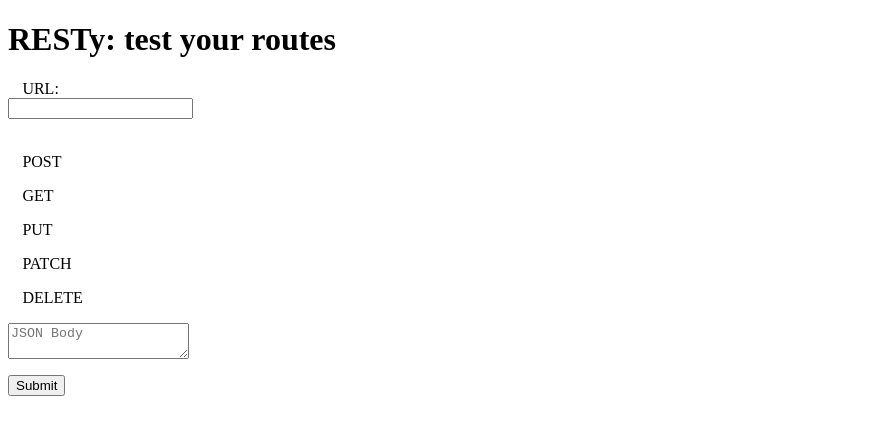
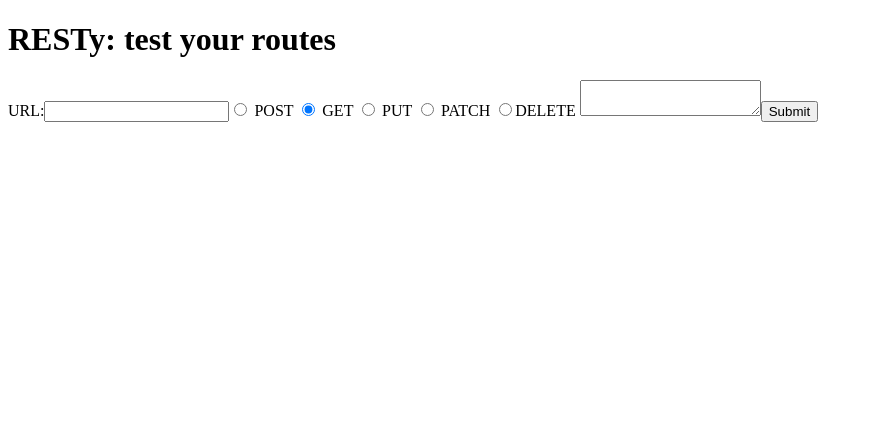
Before and after one commit to dorjepadma/RESTy, a React app: page / in a window 1280 px wide. Shown: the top 434 px of the page, without its empty margins (0-873 px from the left). Built offline with nearby package versions, Linux system fonts and the light colour scheme.

Commit message:
fixed app

```diff
--- a/src/components/App/App.jsx
+++ b/src/components/App/App.jsx
@@ -1,6 +1,6 @@
 import React from 'react';
-import Request from '../Request/Request';
+import Resty from '../../container/Resty';
 
 export default function App() {
-  return <Request />;
+  return <Resty />;
 }
--- a/src/components/Request/Request.js
+++ b/src/components/Request/Request.js
@@ -1,71 +1,70 @@
 import React from 'react';
 import PropTypes from 'prop-types';
-import styles from './Request.css';
+// import styles from './Request.css';
 import Header from '../Header';
 
-const Request = ({ url, body, onChange, onSubmit }) => (
-  <>
-    <form className={styles.Request} onSubmit={onSubmit}>
+const Request = ({ url, method, body, onChange, onSubmit }) => (
+
+  <form onSubmit={onSubmit}>
     <Header></Header>
     <label> URL:
-        <input type="text" value={url} onChange={onChange} />
+      <input type='text' name='url' value={url} onChange={onChange} />
     </label>
-
-      <>
     <input
-          id="POST"
-          type="radio"
-          name="method"
-          value="post"
+      id='POST'
+      type='radio'
+      name='method'
+      value='POST'
+      checked={method === 'POST'}
       onChange={onChange}
     />
-        <label htmlFor="POST"> POST </label>
+    <label htmlFor='POST'> POST </label>
     <input
-          id="GET"
-          type="radio"
-          name="method"
-          value="get"
+      id='GET'
+      type='radio'
+      name='method'
+      value='GET'
+      checked={method === 'GET'}
       onChange={onChange}
     />
-        <label htmlFor="GET"> GET </label>
+    <label htmlFor='GET'> GET </label>
     <input
-          id="PUT"
-          type="radio"
-          name="method"
-          value="put"
+      id='PUT'
+      type='radio'
+      name='method'
+      value='PUT'
+      checked={method === 'PUT'}
       onChange={onChange}
     />
-        <label htmlFor="PUT"> PUT </label>
+    <label htmlFor='PUT'> PUT </label>
     <input
-          id="PATCH"
-          type="radio"
-          name="method"
-          value="patch"
+      id='PATCH'
+      type='radio'
+      name='method'
+      value='PATCH'
+      checked={method === 'PATCH'}
       onChange={onChange}
     />
-        <label htmlFor="PATCH"> PATCH </label>
+    <label htmlFor='PATCH'> PATCH </label>
     <input
-          id="DELETE"
-          type="radio"
-          name="method"
-          value="delete"
+      id='DELETE'
+      type='radio'
+      name='method'
+      value='DELETE'
+      checked={method === 'DELETE'}
       onChange={onChange}
     />
-        <label htmlFor="DELETE">DELETE </label>
-      </>
+    <label htmlFor='DELETE'>DELETE </label>
 
     <textarea
-        placeholder="JSON Body"
-        name="body"
+      name='body'
       value={body}
       onChange={onChange}
     >
     </textarea>
 
-      <button type="submit">Submit</button>
-
+    <button type='submit'>Submit</button>
   </form>
-  </>
 );
 
 Request.propTypes = {
@@ -73,6 +72,7 @@ Request.propTypes = {
   body: PropTypes.string.isRequired,
   onChange: PropTypes.func.isRequired,
   onSubmit: PropTypes.func.isRequired,
+  method: PropTypes.string.isRequired,
 };
 
 export default Request;
--- a/src/container/Resty.jsx
+++ b/src/container/Resty.jsx
@@ -1,27 +1,32 @@
-import React, { Component } from 'react';
+import React, { useState } from 'react';
 import Request from '../components/Request/Request';
 
 const Resty = () => {
-  const {url, setUrl} = useState('')
-  const {method, setMethod} = useState('Get')
-  const {body, setBody} = useState('')
+  const [url, setUrl] = useState('');
+  const [method, setMethod] = useState('GET');
+  const [body, setBody] = useState('');
 
   const handleChange = ({ target }) => {
-    if(target.name === 'url') setUrl(target.value)
-    if(target.name === 'method') setMethod(target.value)
-    if(target.name === 'body') setBody(target.value)
-  }
+    if(target.name === 'url') setUrl(target.value);
+    if(target.name === 'method') setMethod(target.value);
+    if(target.name === 'body') setBody(target.value);
+  };
 
+  const handleSubmit = event => {
+    event.preventDefault();
+    console.log('you should make a request to', url, method, body);
+
+  };
   return (
     <>
       <Request
         url={url}
         method={method}
         body={body}
-        onChange={}
-        onSubmit={this.handleSubmit}/>
+        onChange={handleChange}
+        onSubmit={handleSubmit}/>
     </>
-  )
+  );
 };
 
-export default Resty
+export default Resty;
```
Lines whose indentation alone changed are shown as unchanged.
